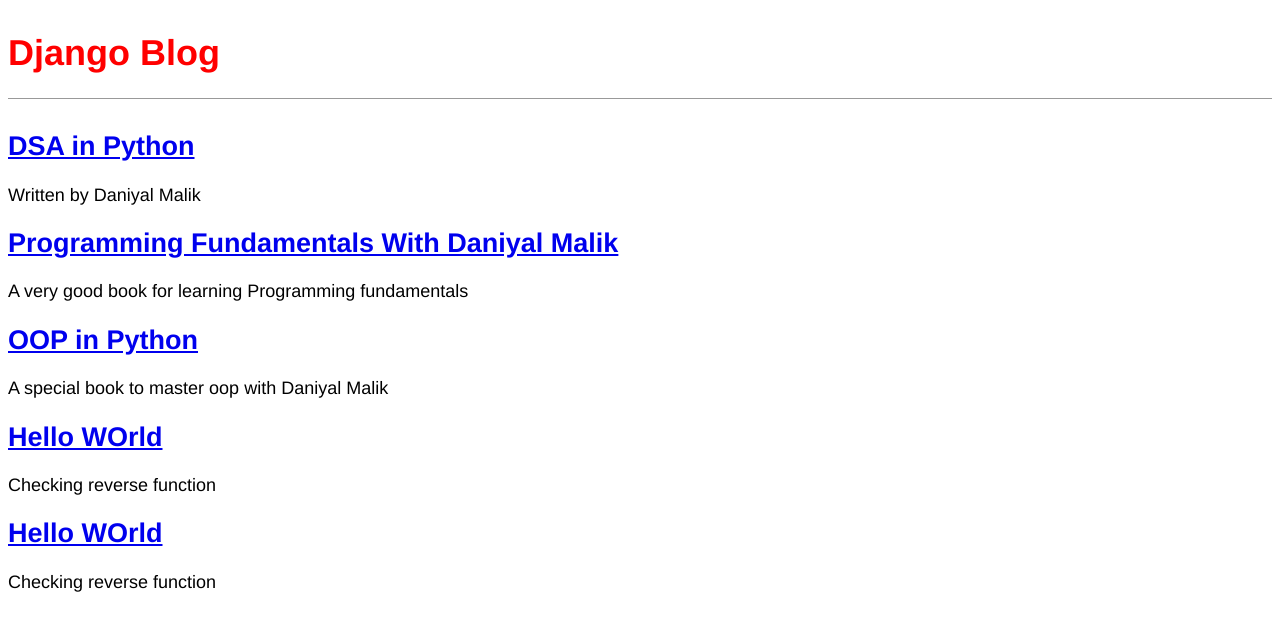
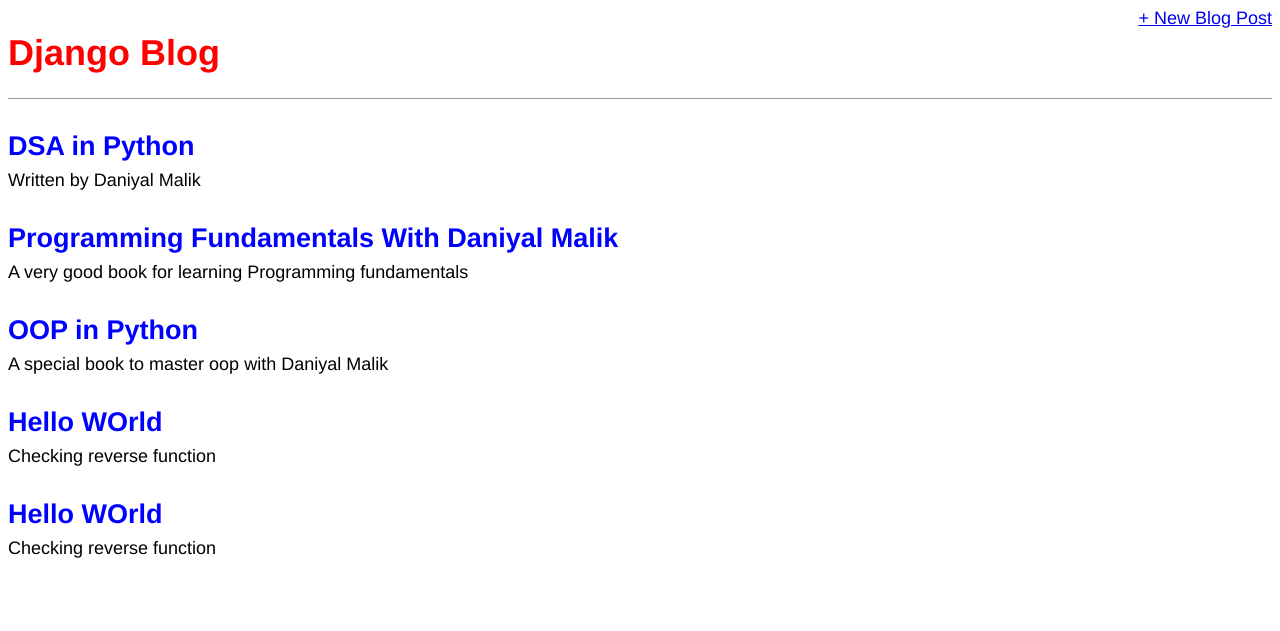
Before and after one commit to DANIYAL-MALIK/DFB-CH-5-Blog-App, a Django app: page / in a window 1280 px wide. Shown: the top 631 px of the page. Run offline with Django 3.2, Linux system fonts and the light colour scheme; data comes from the database, SQL or seed files in the repository; both versions use the stored data as it was after the commit.

Commit message:
Add the reverse function and the form is working correctly

```diff
--- a/config/blog/models.py
+++ b/config/blog/models.py
@@ -1,9 +1,11 @@
 from django.db import models
-
+from django.urls import reverse
 # Create your models here.
 class Post(models.Model):
     title  = models.CharField(max_length=200)
     author=models.ForeignKey('auth.User',on_delete=models.CASCADE)
     body = models.TextField()
     def __str__(self):
-        return self.title,self.body
+        return self.title
+    def get_absolute_url(self):
+        return reverse("post_detail", args=[str(self.id)])
--- a/config/blog/urls.py
+++ b/config/blog/urls.py
@@ -1,7 +1,8 @@
 from django.contrib import admin
 from django.urls import path,include
-from .views import BlogListView,BlogDetailView
+from .views import BlogListView,BlogDetailView,BlogCreateView
 urlpatterns = [
+    path("post/new",BlogCreateView.as_view(), name="post_new"),
     path("post/<int:pk>/", BlogDetailView.as_view(), name="post_detail"),
     path("", BlogListView.as_view(), name="home"),
 ]
--- a/config/blog/views.py
+++ b/config/blog/views.py
@@ -1,10 +1,14 @@
 from django.shortcuts import render
 from django.views.generic import  ListView,DetailView
+from django.views.generic.edit import CreateView
 from .models import Post
 class BlogListView(ListView):
     model=Post
     template_name="home.html"
-# Create your views here.
 class BlogDetailView(DetailView):
     model=Post
     template_name="postdetail.html"
+class BlogCreateView(CreateView):
+    model=Post
+    template_name="post_new.html"
+    fields=['title','author','body']
--- a/config/static/css/base.css
+++ b/config/static/css/base.css
@@ -11,3 +11,26 @@
     margin-bottom: 2rem;
     display: flex;
 }
+.nav-left{
+    margin-right:auto;
+}
+.nav-right{
+    display: flex;
+}
+.post-entry{
+    margin-bottom: 2rem;
+}
+.post-entry h2{
+    margin:0.5rem 0;
+}
+.post-entry h2 a, .post-entry h2 a:visited{
+    color:blue;
+    text-decoration: none;
+}
+.post-entry p{
+    margin:0;
+    font-weight: 400;
+}
+.post-entry h2 a:hover{
+    color: red;
+}
--- a/config/templates/base.html
+++ b/config/templates/base.html
@@ -10,13 +10,16 @@
 </head>
 <body>
     <header>
-        <h1>
-            <a href="{% url 'home' %}">Django Blog</a>
-        </h1>
+        <div class="nav-left">
+            <h1>
+                <a href="{% url 'home' %}">Django Blog</a>
+            </h1>
+        </div>
+        <div class="nav-right">
+            <a href="{% url 'post_new' %}"> + New Blog Post</a>
+        </div>
     </header>
-    <div class="container">
-        {% block content %}
-        {% endblock content %}
-    </div>
+    {% block content %}
+    {% endblock content %}
 </body>
 </html>
```
Also changed, not shown: config/templates/post_new.html (added, +9 -0 lines), config/db.sqlite3.
